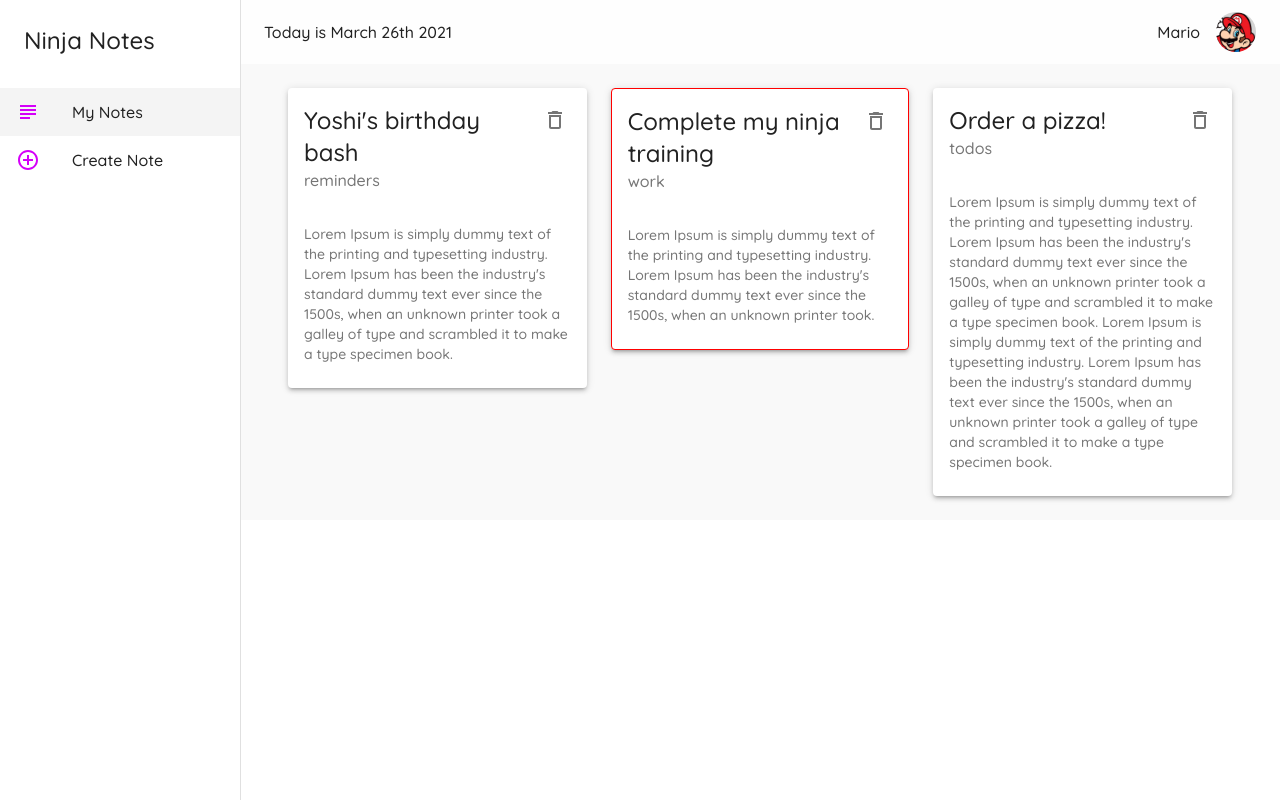
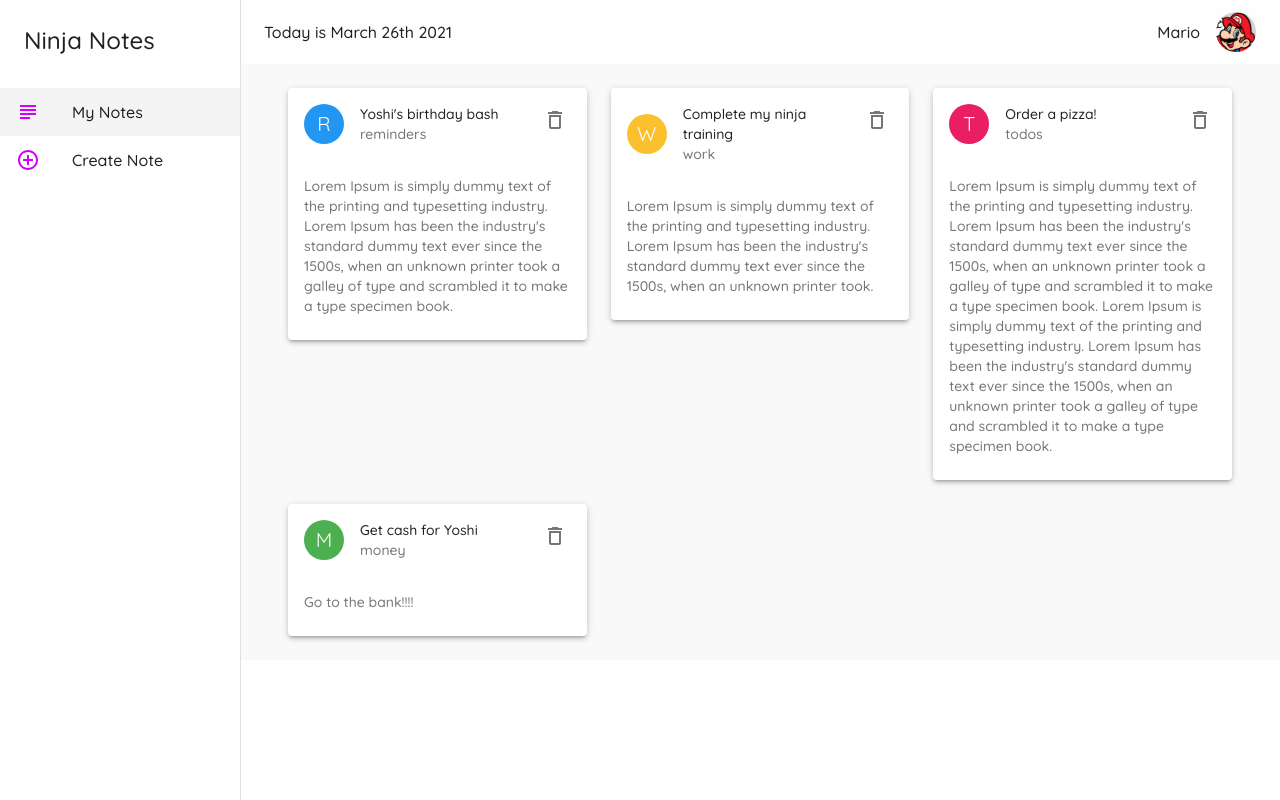
Before and after one commit to synerjay/notes-app, a React (Create React App) app: page / in a window 1280 px wide. Built offline with nearby package versions, Linux system fonts and the light colour scheme; data requests are answered from the project's data file.

Commit message:
Added avatar corresponding to the category of the note

```diff
--- a/data/db.json
+++ b/data/db.json
@@ -17,6 +17,12 @@
       "details": "Lorem Ipsum is simply dummy text of the printing and typesetting industry. Lorem Ipsum has been the industry's standard dummy text ever since the 1500s, when an unknown printer took a galley of type and scrambled it to make a type specimen book.\nLorem Ipsum is simply dummy text of the printing and typesetting industry. Lorem Ipsum has been the industry's standard dummy text ever since the 1500s, when an unknown printer took a galley of type and scrambled it to make a type specimen book.",
       "category": "todos",
       "id": 3
+    },
+    {
+      "title": "Get cash for Yoshi",
+      "details": "Go to the bank!!!!",
+      "category": "money",
+      "id": 4
     }
   ]
 }
--- a/src/components/NoteCard.js
+++ b/src/components/NoteCard.js
@@ -1,4 +1,5 @@
 import {
+  Avatar,
   Card,
   CardContent,
   CardHeader,
@@ -6,15 +7,23 @@
   makeStyles,
   Typography,
 } from '@material-ui/core';
+import { blue, green, pink, yellow } from '@material-ui/core/colors';
 import { DeleteOutlined } from '@material-ui/icons';
 import React from 'react';
 
 const useStyles = makeStyles({
-  test: {
-    border: (note) => {
+  avatar: {
+    backgroundColor: (note) => {
       if (note.category == 'work') {
-        return '1px solid red';
+        return yellow[700];
       }
+      if (note.category == 'money') {
+        return green[500];
+      }
+      if (note.category == 'todos') {
+        return pink[500];
+      }
+      return blue[500];
     },
   },
 });
@@ -26,8 +35,14 @@
 
   return (
     <div>
-      <Card elevation={3} className={classes.test}>
+      <Card elevation={3}>
         <CardHeader
+          // The avatar here takes in the capitalized first letter of the category of the note
+          avatar={
+            <Avatar className={classes.avatar}>
+              {note.category[0].toUpperCase()}
+            </Avatar>
+          }
           action={
             <IconButton onClick={() => handleDelete(note.id)}>
               <DeleteOutlined />
```
